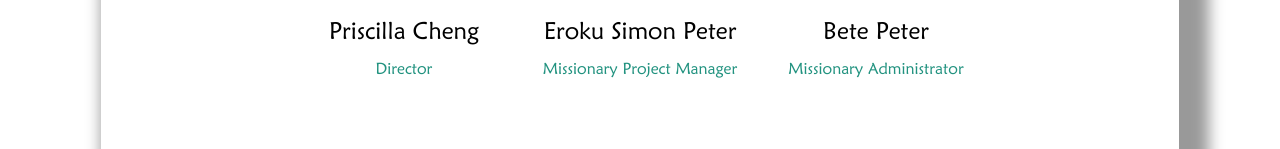
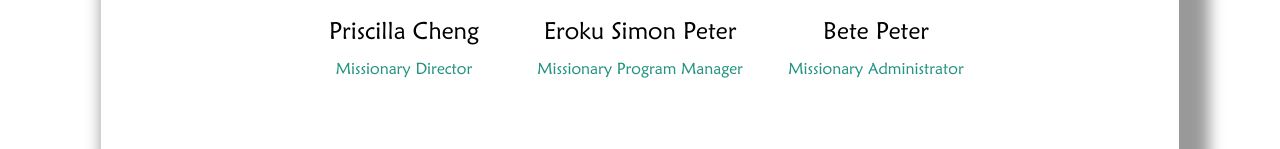
Before and after one commit to KaKebe-Technologies-Limited/eleazar, a plain HTML site: page staff.html in a window 1280 px wide. Shown: the part 883-1032 px from the top of the page. Drawn offline with nearby package versions, Linux system fonts and the light colour scheme; some packages are replaced by stand-ins of ours; no server answers.

Commit message:
initals'

```diff
--- a/staff.html
+++ b/staff.html
@@ -146,13 +146,13 @@
             <div class="team-member mb-4">
                 <img src="images/new/prishilla.jpg" alt="Priscilla Cheng">
                 <h4 id="oo">Priscilla Cheng</h4>
-                <p style="color: #21927f;">  <a href="mailto:priscilla.cheng@eleazarafricanfoundation.org" style="color: #21927f;"> Director </a></p>
+                <p style="color: #21927f;">  <a href="mailto:priscilla.cheng@eleazarafricanfoundation.org" style="color: #21927f;"> Missionary Director </a></p>
             </div>
 
             <div class="team-member mb-4">
                 <img src="images/new/new1.png">
                  <h4 id="oo">Eroku Simon Peter</h4>
-                <p style="color: #21927f;"> <a href="mailto:eroku.simon.peter@eleazarafricanfoundation.org" style="color: #21927f;"> Missionary Project Manager </a></p>
+                <p style="color: #21927f;"> <a href="mailto:eroku.simon.peter@eleazarafricanfoundation.org" style="color: #21927f;"> Missionary Program Manager </a></p>
                 <!-- <center><a href=""><button class="btn btn-secondary">Read More</button></a></center> -->
             </div>
             <div class="team-member mb-4">
```
